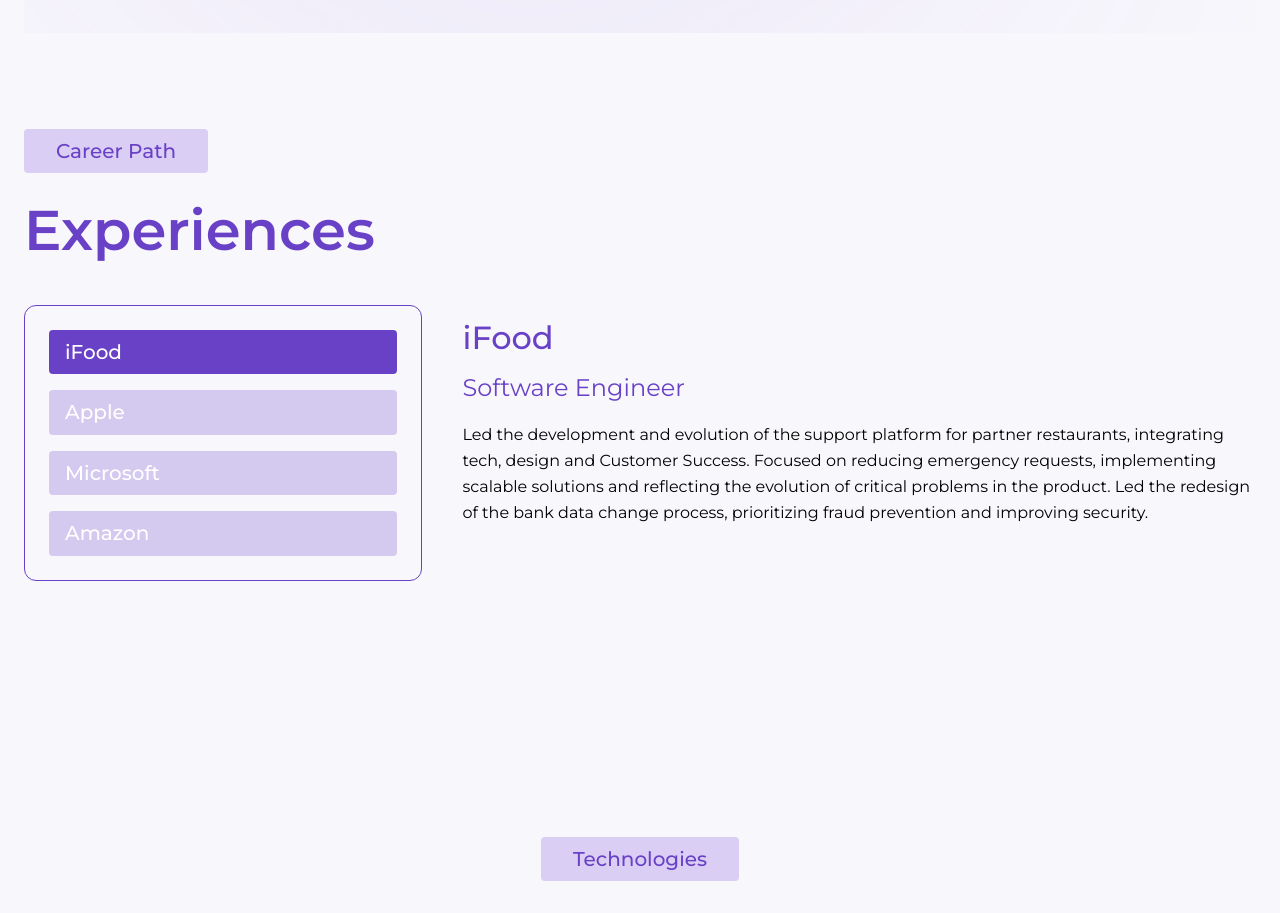
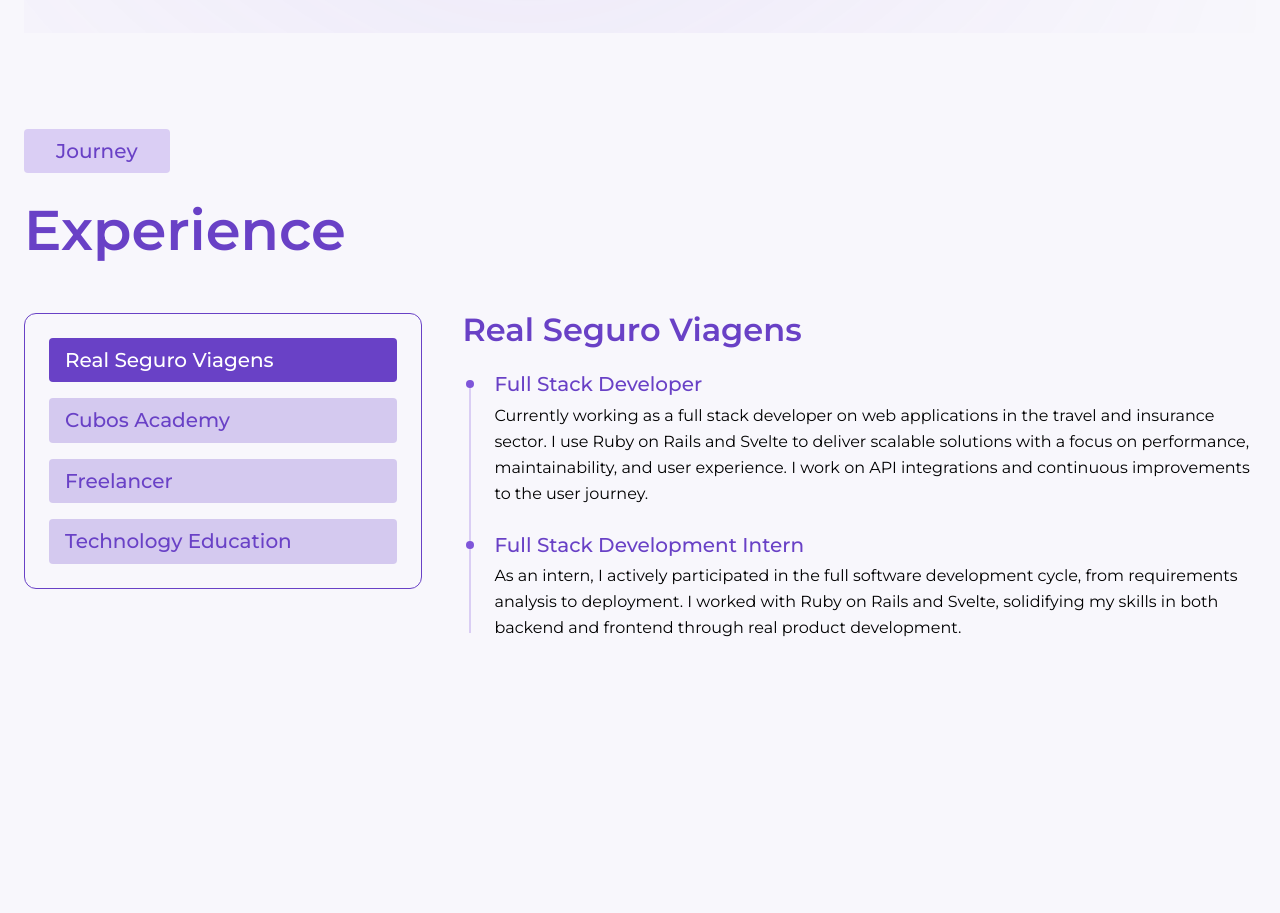
Before and after one commit to Thierrycast/thierrycastro.dev, a Next.js app: page /en in a window 1280 px wide. Shown: the part 2640-3553 px from the top of the page. Built offline with nearby package versions, Linux system fonts and the light colour scheme.

Commit message:
refactor: nova estrutura da timeline

```diff
--- a/app/components/TimelineSection.tsx
+++ b/app/components/TimelineSection.tsx
@@ -1,20 +1,27 @@
 'use client';
 import { useState } from 'react';
+import { AnimatePresence, motion } from 'framer-motion';
 
 type Props = {
   labels: {
     badge: string;
     title: string;
-    experiences: {
+    companies: {
       company: string;
-      role: string;
-      description: string;
+      experiences: {
+        role: string;
+        description: string;
+      }[];
     }[];
   };
 };
 
 export default function TimelineSection({ labels }: Props) {
-  const [selected, setSelected] = useState(labels.experiences[0]);
+  const [selectedCompany, setSelectedCompany] = useState(labels.companies[0].company);
+
+  const selected = labels.companies.find(
+    (c) => c.company === selectedCompany
+  );
 
   return (
     <section
@@ -28,33 +35,54 @@
         {labels.title}
       </h2>
 
-      <div className="flex flex-col lg:flex-row gap-10 w-full">
-        <div className="flex flex-col gap-4 p-6 bg-background border border-primary-variant rounded-xl w-full lg:w-1/3">
-          {labels.experiences.map((experience, index) => (
+      <div className="flex flex-col lg:flex-row gap-10 w-full items-start">
+        <div className="flex flex-col gap-4 mt-2 p-6 bg-background border border-primary-variant rounded-xl w-full lg:w-1/3 min-h-[200px]">
+          {labels.companies.map((company, index) => (
             <button
               key={index}
-              className={`w-full py-2 text-sm font-medium rounded transition-all text-white text-left px-4 ${
-                selected.company === experience.company
-                  ? 'bg-primary-variant'
-                  : 'bg-primary-variant/25'
+              className={`w-full py-2 text-sm font-medium rounded transition-all text-left px-4 ${
+                selectedCompany === company.company
+                  ? 'bg-primary-variant text-white'
+                  : 'bg-primary-variant/25 text-primary-variant'
               }`}
-              onClick={() => setSelected(experience)}
+              onClick={() => setSelectedCompany(company.company)}
             >
-              {experience.company}
+              {company.company}
             </button>
           ))}
         </div>
 
-        <div className="w-full lg:w-2/3 pt-2">
-          <h3 className="text-base sm:text-lg font-medium text-primary-variant">
-            {selected.company}
-          </h3>
-          <p className="text-sm sm:text-base text-subtitle mt-2">
-            {selected.role}
-          </p>
-          <p className="mt-4 text-xs text-description leading-relaxed">
-            {selected.description}
-          </p>
+        <div className="w-full lg:w-2/3 min-h-[400px] h-auto transition-all duration-300">
+          <AnimatePresence mode="wait">
+            <motion.div
+              key={selected?.company}
+              initial={{ opacity: 0, y: 10 }}
+              animate={{ opacity: 1, y: 0 }}
+              exit={{ opacity: 0, y: -10 }}
+              transition={{ duration: 0.3 }}
+              className="flex flex-col gap-2 h-full"
+            >
+              <h3 className="text-base sm:text-lg font-semibold text-primary-variant">
+                {selected?.company}
+              </h3>
+
+              <div className="relative pl-6 before:absolute before:left-[7px] before:top-[10px] before:bottom-2 before:w-[2px] before:bg-primary/25 mt-2 flex flex-col gap-6">
+                {selected?.experiences.map((experience, index) => (
+                  <div key={index} className="relative">
+                    <div className="absolute left-[-20px] top-[10px] w-2 h-2 bg-primary rounded-full z-10" />
+                    <div className="pl-2">
+                      <p className="text-xs sm:text-sm text-subtitle font-medium">
+                        {experience.role}
+                      </p>
+                      <p className="mt-1 text-xs text-description leading-relaxed">
+                        {experience.description}
+                      </p>
+                    </div>
+                  </div>
+                ))}
+              </div>
+            </motion.div>
+          </AnimatePresence>
         </div>
       </div>
     </section>
--- a/messages/en.json
+++ b/messages/en.json
@@ -51,28 +51,52 @@
     ]
   },
   "TimelineSection": {
-    "badge": "Career Path",
-    "title": "Experiences",
-    "experiences": [
+    "badge": "Journey",
+    "title": "Experience",
+    "companies": [
       {
-        "company": "iFood",
-        "role": "Software Engineer",
-        "description": "Led the development and evolution of the support platform for partner restaurants, integrating tech, design and Customer Success. Focused on reducing emergency requests, implementing scalable solutions and reflecting the evolution of critical problems in the product. Led the redesign of the bank data change process, prioritizing fraud prevention and improving security."
+        "company": "Real Seguro Viagens",
+        "experiences": [
+          {
+            "role": "Full Stack Developer",
+            "description": "Currently working as a full stack developer on web applications in the travel and insurance sector. I use Ruby on Rails and Svelte to deliver scalable solutions with a focus on performance, maintainability, and user experience. I work on API integrations and continuous improvements to the user journey."
+          },
+          {
+            "role": "Full Stack Development Intern",
+            "description": "As an intern, I actively participated in the full software development cycle, from requirements analysis to deployment. I worked with Ruby on Rails and Svelte, solidifying my skills in both backend and frontend through real product development."
+          }
+        ]
       },
       {
-        "company": "Apple",
-        "role": "Frontend Developer",
-        "description": "Worked on developing responsive and accessible web interfaces for millions of users. Used modern technologies like React and Tailwind CSS, optimizing performance and implementing scalable design systems."
+        "company": "Cubos Academy",
+        "experiences": [
+          {
+            "role": "Full Stack Mentor",
+            "description": "Provided personalized technical support to students in the Software Development program. Helped resolve frontend, backend, and programming logic questions, and contributed with code reviews and best practice guidance."
+          },
+          {
+            "role": "Technical Interviewer",
+            "description": "Conducted technical interviews with development candidates, evaluating problem-solving, code structure, and clarity. Provided constructive feedback to support individual improvement."
+          }
+        ]
       },
       {
-        "company": "Microsoft",
-        "role": "Backend Developer",
-        "description": "Developed scalable APIs for cloud service integration using Node.js and Azure. Implemented optimizations that reduced response time by 30%, improving internal systems efficiency."
+        "company": "Freelancer",
+        "experiences": [
+          {
+            "role": "Full Stack Developer",
+            "description": "I work as a freelancer building complete web solutions—from robust APIs to responsive, modern interfaces. I use current technologies like React, Next.js, Node.js, NestJS, Tailwind CSS, Svelte, among others. I handle diverse projects autonomously with a strong focus on performance, clear architecture, and high-quality delivery."
+          }
+        ]
       },
       {
-        "company": "Amazon",
-        "role": "Full Stack Developer",
-        "description": "Built highly scalable e-commerce solutions, ensuring high availability and service security. Helped create new features to enhance user experience and improve platform conversion metrics."
+        "company": "Technology Education",
+        "experiences": [
+          {
+            "role": "Systems Analysis and Development",
+            "description": "Higher education focused on object-oriented programming, web development, relational databases, data structures, computational logic, and software engineering. Complements my hands-on experience with solid technical foundations."
+          }
+        ]
       }
     ]
   },
--- a/messages/pt.json
+++ b/messages/pt.json
@@ -53,26 +53,50 @@
   "TimelineSection": {
     "badge": "Trajetória",
     "title": "Experiências",
-    "experiences": [
+    "companies": [
       {
-        "company": "iFood",
-        "role": "Software Engineer",
-        "description": "Responsável por liderar o desenvolvimento e a evolução da plataforma de suporte para restaurantes parceiros, integrando tecnologia, design e Customer Success. Meu foco era reduzir atendimentos emergenciais, implementar soluções escaláveis e refletir a evolução de problemas críticos no produto. Liderei a reestruturação do processo de alteração de dados bancários, com prioridade na prevenção de fraudes, garantindo maior segurança."
+        "company": "Real Seguro Viagens",
+        "experiences": [
+          {
+            "role": "Desenvolvedor Full Stack",
+            "description": "Atualmente atuo como desenvolvedor full stack em aplicações web na área de turismo e seguros. Utilizo Ruby on Rails e Svelte para entregar soluções escaláveis, com foco em performance, manutenção e experiência do usuário. Trabalho com integração de APIs e melhorias constantes no fluxo do usuário."
+          },
+          {
+            "role": "Estagiário em Desenvolvimento Full Stack",
+            "description": "Durante o estágio, participei ativamente do ciclo completo de desenvolvimento de software, desde análise de requisitos até o deploy. Atuei com Ruby on Rails e Svelte, consolidando conhecimentos em backend e frontend com foco em produtos reais."
+          }
+        ]
       },
       {
-        "company": "Apple",
-        "role": "Frontend Developer",
-        "description": "Atuei no desenvolvimento de interfaces responsivas e acessíveis para aplicações web, garantindo uma experiência fluida para milhões de usuários. Trabalhei com tecnologias modernas como React e Tailwind CSS, otimizando a performance das páginas e implementando design systems escaláveis."
+        "company": "Cubos Academy",
+        "experiences": [
+          {
+            "role": "Monitor de Desenvolvimento Full Stack",
+            "description": "Ofereci suporte técnico personalizado a alunos do curso de Desenvolvimento de Software. Auxiliei na resolução de dúvidas em frontend, backend e lógica de programação, além de contribuir com revisões e boas práticas."
+          },
+          {
+            "role": "Entrevistador Técnico",
+            "description": "Realizei entrevistas técnicas com candidatos à formação de desenvolvimento, avaliando lógica, estruturação de código e clareza nas soluções. Forneci feedbacks construtivos visando evolução individual."
+          }
+        ]
       },
       {
-        "company": "Microsoft",
-        "role": "Backend Developer",
-        "description": "Desenvolvi APIs escaláveis para integração de serviços em nuvem, utilizando Node.js e Azure. Implementei otimizações que reduziram o tempo de resposta em 30%, melhorando a eficiência dos sistemas internos da empresa."
+        "company": "Freelancer",
+        "experiences": [
+          {
+            "role": "Desenvolvedor Full Stack",
+            "description": "Atuo como freelancer desenvolvendo soluções web completas, desde APIs robustas até interfaces modernas e responsivas. Utilizo tecnologias atuais como React, Next.js, Node.js, NestJS, Tailwind CSS, Svelte, entre outras. Atendo projetos variados de forma autônoma, com foco em performance, arquitetura bem definida e entregas de alta qualidade."
+          }
+        ]
       },
       {
-        "company": "Amazon",
-        "role": "Full Stack Developer",
-        "description": "Trabalhei na construção de soluções de e-commerce altamente escaláveis, garantindo alta disponibilidade e segurança dos serviços. Colaborei na criação de novos recursos para aprimorar a experiência do usuário e melhorar as métricas de conversão da plataforma."
+        "company": "Formação em Tecnologia",
+        "experiences": [
+          {
+            "role": "Análise e Desenvolvimento de Sistemas",
+            "description": "Formação superior com foco em programação orientada a objetos, desenvolvimento web, bancos de dados relacionais, estruturas de dados, lógica computacional e engenharia de software. Complementa minha vivência prática com fundamentos sólidos da área."
+          }
+        ]
       }
     ]
   },
```
Also changed, not shown: i18n/buildHomeLabels.ts (+8 -6 lines).
